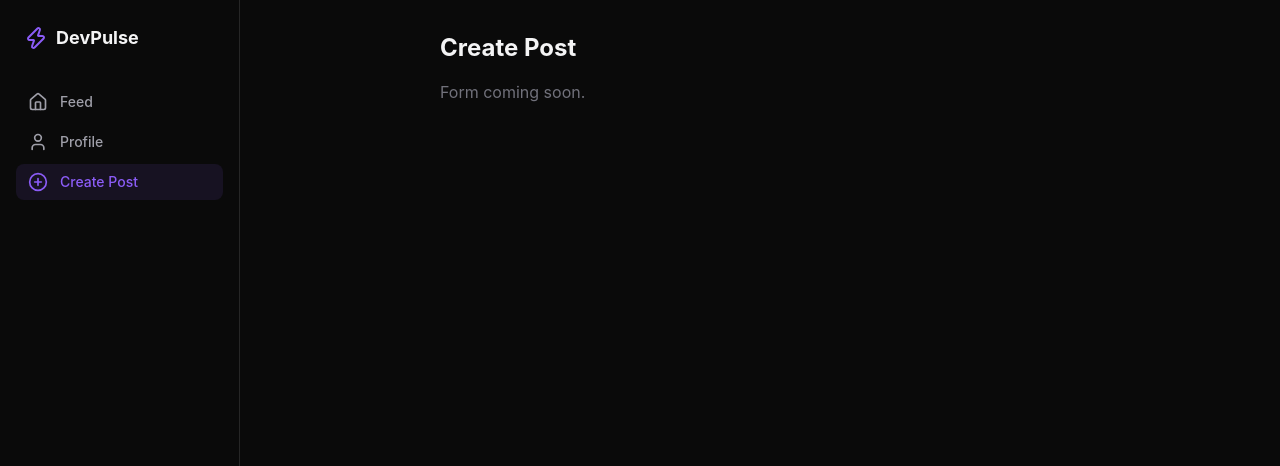
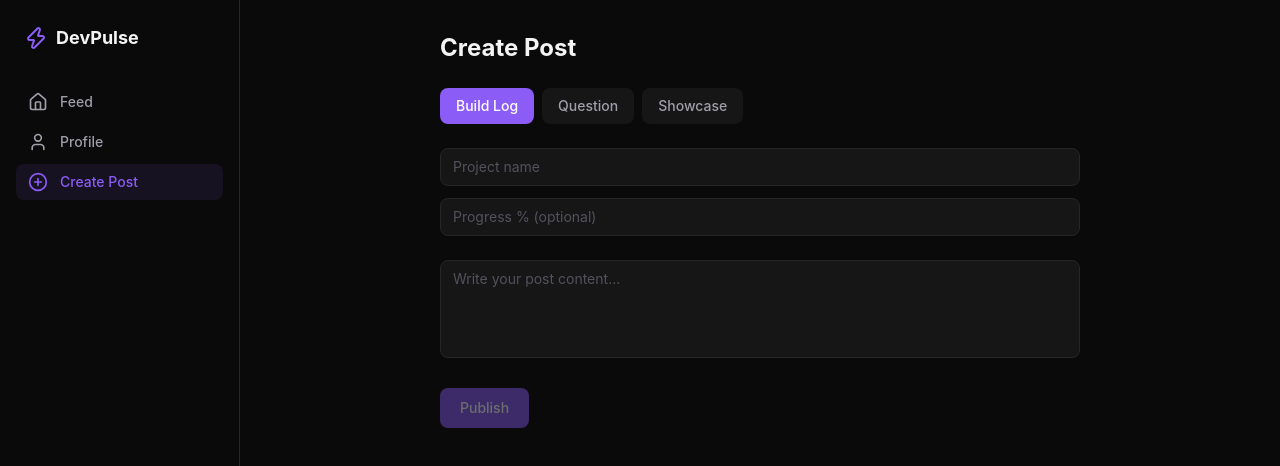
Before and after one commit to arsanyemad86-eng/devpulse, a React (Vite) app: page /create in a window 1280 px wide. Shown: the top 466 px of the page. Built offline with nearby package versions, Linux system fonts and the light colour scheme.

Commit message:
add functional create post form with context-based state

```diff
--- a/src/App.tsx
+++ b/src/App.tsx
@@ -1,4 +1,5 @@
 import { BrowserRouter, Routes, Route } from 'react-router-dom';
+import { PostsProvider } from './features/posts/PostsContext';
 import { Layout } from './components/layout/Layout';
 import { Feed } from './pages/Feed';
 import { Profile } from './pages/Profile';
@@ -7,6 +8,7 @@ import { CreatePost } from './pages/CreatePost';
 
 function App() {
   return (
+    <PostsProvider>
       <BrowserRouter>
         <Routes>
           <Route element={<Layout />}>
@@ -17,6 +19,7 @@ function App() {
           </Route>
         </Routes>
       </BrowserRouter>
+    </PostsProvider>
   );
 }
 
--- /dev/null
+++ b/src/features/posts/PostsContext.tsx
@@ -0,0 +1,32 @@
+import { createContext, useContext, useState, type ReactNode } from 'react';
+import type { Post } from '../../types';
+import { mockPosts } from '../../data/mockData';
+
+interface PostsContextValue {
+  posts: Post[];
+  addPost: (post: Post) => void;
+}
+
+const PostsContext = createContext<PostsContextValue | null>(null);
+
+export function PostsProvider({ children }: { children: ReactNode }) {
+  const [posts, setPosts] = useState<Post[]>(mockPosts);
+
+  const addPost = (post: Post) => {
+    setPosts((prev) => [post, ...prev]);
+  };
+
+  return (
+    <PostsContext.Provider value={{ posts, addPost }}>
+      {children}
+    </PostsContext.Provider>
+  );
+}
+
+export function usePosts() {
+  const context = useContext(PostsContext);
+  if (!context) {
+    throw new Error('usePosts must be used within a PostsProvider');
+  }
+  return context;
+}
--- a/src/pages/CreatePost.tsx
+++ b/src/pages/CreatePost.tsx
@@ -1,8 +1,182 @@
+import { useState } from 'react';
+import { useNavigate } from 'react-router-dom';
+import type { Post, PostType } from '../types';
+import { usePosts } from '../features/posts/PostsContext';
+
+const typeLabels: Record<PostType, string> = {
+  'build-log': 'Build Log',
+  'question': 'Question',
+  'showcase': 'Showcase',
+};
+
 export function CreatePost() {
+  const navigate = useNavigate();
+  const { addPost } = usePosts();
+  const currentUserId = 'u1'; // محل auth لاحقًا
+
+  const [postType, setPostType] = useState<PostType>('build-log');
+  const [content, setContent] = useState('');
+
+  // build-log fields
+  const [projectName, setProjectName] = useState('');
+  const [progressPercentage, setProgressPercentage] = useState('');
+
+  // question fields
+  const [title, setTitle] = useState('');
+  const [tagsInput, setTagsInput] = useState('');
+
+  // showcase fields
+  const [projectTitle, setProjectTitle] = useState('');
+  const [projectUrl, setProjectUrl] = useState('');
+  const [repoUrl, setRepoUrl] = useState('');
+
+  const isValid = content.trim() !== '' && (
+    (postType === 'build-log' && projectName.trim() !== '') ||
+    (postType === 'question' && title.trim() !== '') ||
+    (postType === 'showcase' && projectTitle.trim() !== '')
+  );
+
+  const handleSubmit = () => {
+    if (!isValid) return;
+
+    const base = {
+      id: `p${Date.now()}`,
+      authorId: currentUserId,
+      content: content.trim(),
+      createdAt: new Date().toISOString(),
+      likesCount: 0,
+      commentsCount: 0,
+    };
+
+    let newPost: Post;
+
+    if (postType === 'build-log') {
+      newPost = {
+        ...base,
+        type: 'build-log',
+        projectName: projectName.trim(),
+        progressPercentage: progressPercentage ? Number(progressPercentage) : undefined,
+      };
+    } else if (postType === 'question') {
+      newPost = {
+        ...base,
+        type: 'question',
+        title: title.trim(),
+        tags: tagsInput.split(',').map((t) => t.trim()).filter(Boolean),
+        isResolved: false,
+      };
+    } else {
+      newPost = {
+        ...base,
+        type: 'showcase',
+        projectTitle: projectTitle.trim(),
+        projectUrl: projectUrl.trim() || undefined,
+        repoUrl: repoUrl.trim() || undefined,
+      };
+    }
+
+    addPost(newPost);
+    navigate('/');
+  };
+
   return (
-    <div className="max-w-2xl mx-auto py-8 px-4">
-      <h1 className="text-2xl font-bold text-zinc-100 mb-4">Create Post</h1>
-      <p className="text-zinc-500">Form coming soon.</p>
+    <div className="max-w-2xl mx-auto py-8 px-4 space-y-6">
+      <h1 className="text-2xl font-bold text-zinc-100">Create Post</h1>
+
+      {/* Type Selector */}
+      <div className="flex gap-2">
+        {(Object.keys(typeLabels) as PostType[]).map((type) => (
+          <button
+            key={type}
+            onClick={() => setPostType(type)}
+            className={`px-4 py-2 rounded-lg text-sm font-medium transition-colors ${
+              postType === type
+                ? 'bg-primary text-white'
+                : 'bg-surface text-zinc-400 hover:text-zinc-100'
+            }`}
+          >
+            {typeLabels[type]}
+          </button>
+        ))}
+      </div>
+
+      {/* Type-specific fields */}
+      {postType === 'build-log' && (
+        <div className="space-y-3">
+          <input
+            value={projectName}
+            onChange={(e) => setProjectName(e.target.value)}
+            placeholder="Project name"
+            className="w-full bg-surface border border-border rounded-lg px-3 py-2 text-sm text-zinc-100 placeholder:text-zinc-600 focus:outline-none focus:border-primary"
+          />
+          <input
+            value={progressPercentage}
+            onChange={(e) => setProgressPercentage(e.target.value)}
+            type="number"
+            min={0}
+            max={100}
+            placeholder="Progress % (optional)"
+            className="w-full bg-surface border border-border rounded-lg px-3 py-2 text-sm text-zinc-100 placeholder:text-zinc-600 focus:outline-none focus:border-primary"
+          />
+        </div>
+      )}
+
+      {postType === 'question' && (
+        <div className="space-y-3">
+          <input
+            value={title}
+            onChange={(e) => setTitle(e.target.value)}
+            placeholder="Question title"
+            className="w-full bg-surface border border-border rounded-lg px-3 py-2 text-sm text-zinc-100 placeholder:text-zinc-600 focus:outline-none focus:border-primary"
+          />
+          <input
+            value={tagsInput}
+            onChange={(e) => setTagsInput(e.target.value)}
+            placeholder="Tags (comma separated, e.g. react, css)"
+            className="w-full bg-surface border border-border rounded-lg px-3 py-2 text-sm text-zinc-100 placeholder:text-zinc-600 focus:outline-none focus:border-primary"
+          />
+        </div>
+      )}
+
+      {postType === 'showcase' && (
+        <div className="space-y-3">
+          <input
+            value={projectTitle}
+            onChange={(e) => setProjectTitle(e.target.value)}
+            placeholder="Project title"
+            className="w-full bg-surface border border-border rounded-lg px-3 py-2 text-sm text-zinc-100 placeholder:text-zinc-600 focus:outline-none focus:border-primary"
+          />
+          <input
+            value={projectUrl}
+            onChange={(e) => setProjectUrl(e.target.value)}
+            placeholder="Live demo URL (optional)"
+            className="w-full bg-surface border border-border rounded-lg px-3 py-2 text-sm text-zinc-100 placeholder:text-zinc-600 focus:outline-none focus:border-primary"
+          />
+          <input
+            value={repoUrl}
+            onChange={(e) => setRepoUrl(e.target.value)}
+            placeholder="Repo URL (optional)"
+            className="w-full bg-surface border border-border rounded-lg px-3 py-2 text-sm text-zinc-100 placeholder:text-zinc-600 focus:outline-none focus:border-primary"
+          />
+        </div>
+      )}
+
+      {/* Shared content field */}
+      <textarea
+        value={content}
+        onChange={(e) => setContent(e.target.value)}
+        placeholder="Write your post content..."
+        rows={4}
+        className="w-full bg-surface border border-border rounded-lg px-3 py-2 text-sm text-zinc-100 placeholder:text-zinc-600 focus:outline-none focus:border-primary resize-none"
+      />
+
+      <button
+        onClick={handleSubmit}
+        disabled={!isValid}
+        className="px-5 py-2.5 rounded-lg bg-primary text-white text-sm font-medium disabled:opacity-40 disabled:cursor-not-allowed hover:bg-primary/90 transition-colors"
+      >
+        Publish
+      </button>
     </div>
   );
 }
--- a/src/pages/Feed.tsx
+++ b/src/pages/Feed.tsx
@@ -1,12 +1,15 @@
-import { mockPosts, mockUsers } from '../data/mockData';
+import { mockUsers } from '../data/mockData';
+import { usePosts } from '../features/posts/PostsContext';
 import { PostCard } from '../components/feed/PostCard';
 
 export function Feed() {
+  const { posts } = usePosts();
+
   return (
     <div className="max-w-2xl mx-auto py-8 px-4 space-y-4">
       <h1 className="text-2xl font-bold text-zinc-100 mb-6">Feed</h1>
 
-      {mockPosts.map((post) => {
+      {posts.map((post) => {
         const author = mockUsers.find((u) => u.id === post.authorId);
         if (!author) return null;
 
--- a/src/pages/PostDetail.tsx
+++ b/src/pages/PostDetail.tsx
@@ -1,11 +1,13 @@
 import { useParams } from 'react-router-dom';
-import { mockPosts, mockUsers, mockComments } from '../data/mockData';
+import { mockUsers, mockComments } from '../data/mockData';
+import { usePosts } from '../features/posts/PostsContext';
 import { PostCard } from '../components/feed/PostCard';
 import { CommentSection } from '../components/post/CommentSection';
 
 export function PostDetail() {
   const { postId } = useParams();
-  const post = mockPosts.find((p) => p.id === postId);
+  const { posts } = usePosts();
+  const post = posts.find((p) => p.id === postId);
   const author = post ? mockUsers.find((u) => u.id === post.authorId) : null;
 
   if (!post || !author) {
@@ -16,8 +18,8 @@ export function PostDetail() {
     <div className="max-w-2xl mx-auto py-8 px-4">
       <PostCard post={post} author={author} />
       <CommentSection
-         postId={post.id}
-         initialComments={mockComments.filter((c) => c.postId === post.id)}
+        postId={post.id}
+        initialComments={mockComments.filter((c) => c.postId === post.id)}
       />
     </div>
   );
```
Lines whose indentation alone changed are shown as unchanged.
